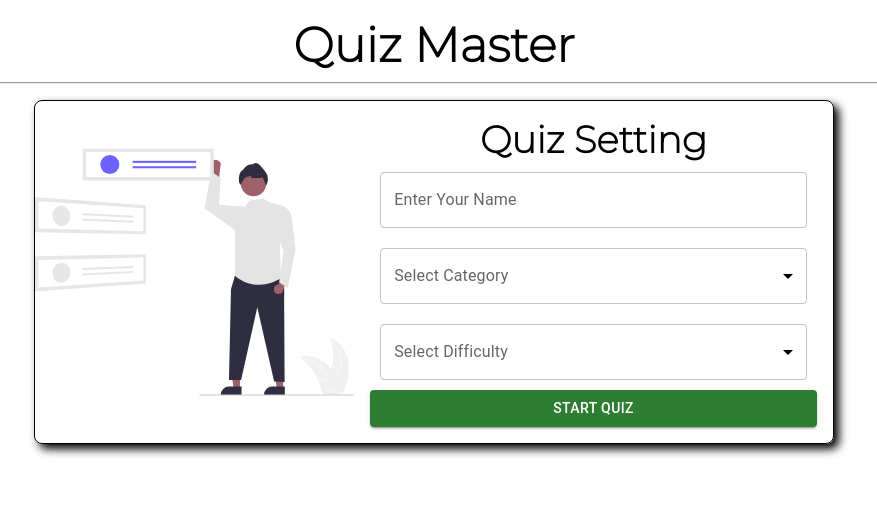
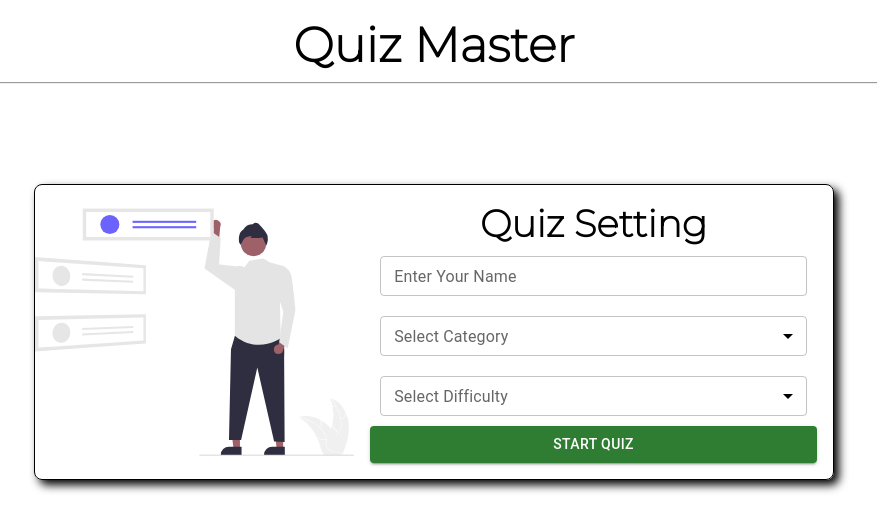
Before and after one commit to codingsapienss/quiz-master, a React (Vite) app: page / in a window 1280 px wide. Shown: the top 530 px of the page, without its empty margins (206-1083 px from the left). Built offline with nearby package versions, Linux system fonts and the light colour scheme.

Commit message:
UI Updated

```diff
--- a/src/Components/Pages/Home/Home.css
+++ b/src/Components/Pages/Home/Home.css
@@ -6,7 +6,7 @@
   width: 95vw;
   max-width: 800px;
   margin: auto;
-
+  margin-top: 100px;
   border: 1px solid rgb(0, 0, 0);
   border-radius: 0.5rem;
   box-shadow: 5px 5px 10px black;
@@ -42,6 +42,7 @@ img {
 @media screen and (max-width: 650px) {
   .container {
     flex-direction: column;
+    margin-top: 0;
   }
   .setting {
     width: 100%;
--- a/src/Components/Pages/Home/Home.jsx
+++ b/src/Components/Pages/Home/Home.jsx
@@ -41,10 +41,10 @@ const Home = ({ name, setName, fetchQuestions }) => {
           {error && <Alert variant="filled" severity="error">Fill all the fields first !</Alert>}
 
 
-          <TextField className="textField" label="Enter Your Name" variant="outlined" style={{ margin: 10 }} onChange={(e) => { setName(e.target.value) }} />
+          <TextField size="small" className="textField" label="Enter Your Name" variant="outlined" style={{ margin: 10 }} onChange={(e) => { setName(e.target.value) }} />
 
 
-          <TextField className="textField" select label="Select Category" variant="outlined" style={{ margin: 10 }} value={category}
+          <TextField size="small" className="textField" select label="Select Category" variant="outlined" style={{ margin: 10 }} value={category}
             onChange={(e) => { setCategory(e.target.value) }} >
             {
               Categories.map((cat) => {
@@ -54,7 +54,7 @@ const Home = ({ name, setName, fetchQuestions }) => {
 
           </TextField>
 
-          <TextField className="textField" style={{ margin: 10 }} select label="Select Difficulty" variant="outlined"
+          <TextField size="small" className="textField" style={{ margin: 10 }} select label="Select Difficulty" variant="outlined"
             value={difficulty} onChange={(e) => { setDifficulty(e.target.value) }}>
             <MenuItem key='easy' value='easy'  >
               Easy
```
